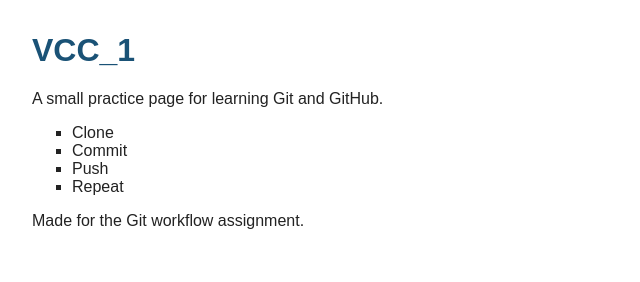
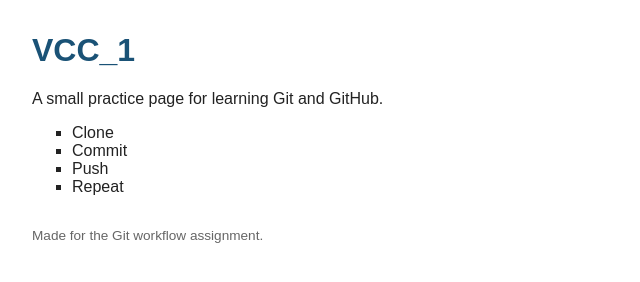
Before and after one commit to JC-LU25/VCC_1, a plain HTML site: page index.html in a window 1280 px wide. Shown: the whole page, without its empty margins (0-640 px from the left). Drawn offline with Linux system fonts and the light colour scheme.

Commit message:
Style the page footer

```diff
--- a/style.css
+++ b/style.css
@@ -11,3 +11,9 @@
 ul {
   list-style: square;
 }
+
+footer {
+  margin-top: 2rem;
+  font-size: 0.85rem;
+  color: #666;
+}
```
